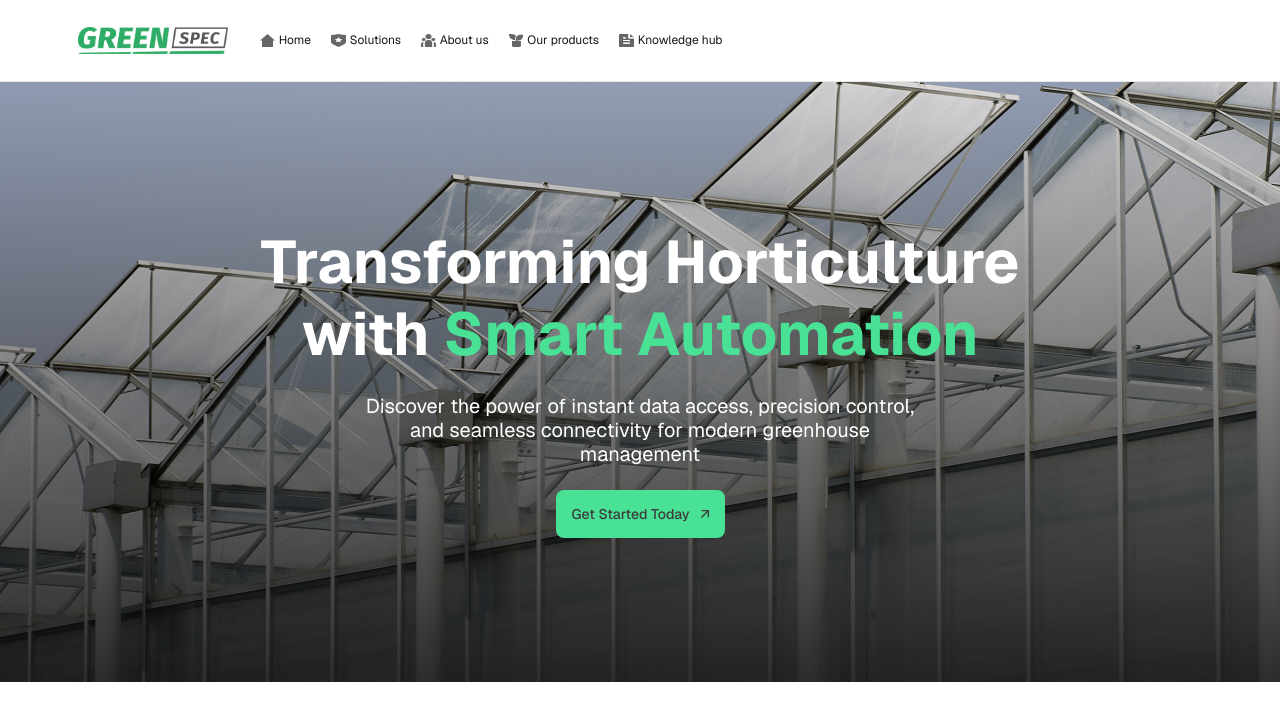
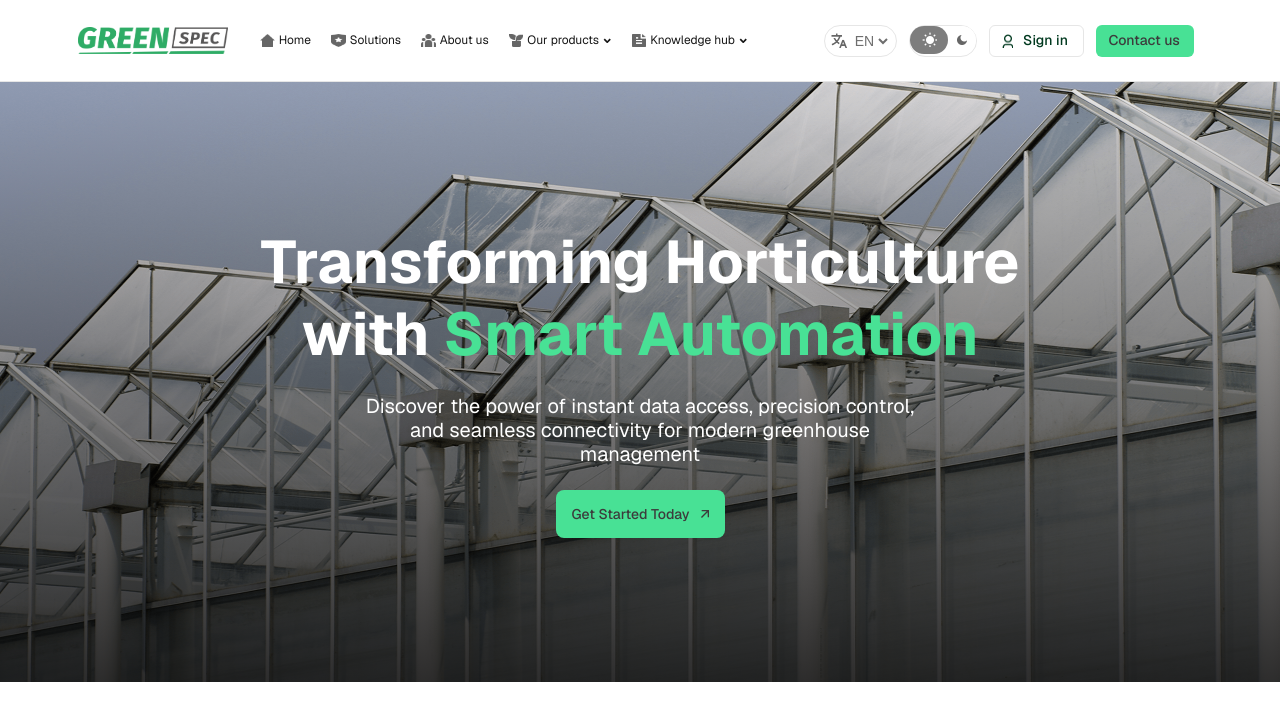
Before and after one commit to Johan2021usa/greenspec-project, an Angular app: page / in a window 1280 px wide. Shown: the top 720 px of the page. Built offline with nearby package versions, Linux system fonts and the light colour scheme.

Commit message:
0.0.5.3 Feat(Desktop navbar 90%, pending hover and lg efects)

```diff
--- a/src/app/components/banner/banner.component.css
+++ b/src/app/components/banner/banner.component.css
@@ -44,6 +44,7 @@
 }
 .button{
   display: flex;
+  cursor: pointer;
   align-items: center;
   justify-content: center;
   background-color: var(--bg-button-banner);
--- a/src/app/components/navbar/navbar-css/menu-style.css
+++ b/src/app/components/navbar/navbar-css/menu-style.css
@@ -28,6 +28,9 @@
   box-sizing: border-box;
   font-family: var(--geist-family);
 }
+.--gap{
+  gap: 12px;
+}
 .menu__toggle-lang{
   display: flex;
   justify-content: center;
@@ -38,6 +41,7 @@
   border-radius: 60px;
   border: 1px solid var(--border-clr);
   box-sizing: border-box;
+  cursor: pointer;
 }
 .menu__toggle-lang-icon{
   width: 0.979rem;
@@ -51,6 +55,7 @@
   transition: all 500ms ease-in-out;
   font-size: 0.875rem;
   color: var(--lang-fonts-clr);
+  cursor: pointer;
 }
 .menu__function-selector:focus{
   outline: none
@@ -74,6 +79,11 @@
   border-radius: 6px;
   border: 1px solid var(--border-clr);
   box-sizing: border-box;
+  cursor: pointer;
+  transition: all 200ms ease-in-out;
+}
+.menu__button:active{
+  background-color: var(--green-600);
 }
 .menu__button-icon{
   height: 0.875rem;
@@ -85,6 +95,7 @@
   font-weight: 500;
   line-height: 16.8px;
   color: var(--sign-in-clr);
+  transition: all 200ms ease-in-out;
   &.--black{
     color: var(--contact-font-clr);
   }
@@ -177,7 +188,7 @@
   padding: 0.5rem 0.625rem;
   align-items: center;
   height: 36px;
-  color:var(--drop-item-clr);
+  color: var(--drop-item-clr);
   font-weight: 400;
   font-size: 0.875rem;
   line-height: 19.6px;
--- a/src/app/components/navbar/navbar.component.css
+++ b/src/app/components/navbar/navbar.component.css
@@ -69,6 +69,7 @@
   width: 4.125rem;
   border:0.8px solid var(--border-clr);
   border-radius: 50px;
+  cursor: pointer;
 }
 .navbar__toggle-button{
   display: flex;
@@ -169,7 +170,13 @@
     gap: 4px;
     padding: 0 8px;
     box-sizing: border-box;
+    cursor: pointer;
+    border-radius: 60px;
+    transition: all 200ms ease-in-out;
     /* border: 1px solid red; */
+  }
+  .pages__option:hover{
+    background-color: var(--active-menu-clr);
   }
   .pages__option-icon{
     width: 0.917rem;
@@ -182,6 +189,59 @@
     font-weight: 400;
     font-size: 0.75rem;
     line-height: 1.05rem;
+    transition: all 200ms ease-in-out;
+  }
+  .pages__drop-cont{
+    scale: 0;
+    position: absolute;
+    /* display: none; */
+    width: 0;
+    height: 0;
+    left: 38.2rem;
+    top: 3.9rem;
+    opacity: 0;
+    transition: all 200ms ease-in-out allow-discrete;
+    &.--active-d{
+      position: absolute;
+      display: flex;
+      flex-direction: column;
+      scale: 1;
+      opacity: 1;
+      padding: 4px;
+      width: 13.75rem;
+      height: 11.75rem;
+      background-color: var(--back-ground);
+      border: 1px solid var(--border-clr);
+      border-radius: 4px;
+    }
+  }
+  .--alt-position-k{
+    left: 45.5rem;
+  }
+  .--active-d-k{
+    position: absolute;
+    display: flex;
+    flex-direction: column;
+    scale: 1;
+    opacity: 1;
+    padding: 4px;
+    width: 13.75rem;
+    height: 7.25rem;
+    background-color: var(--back-ground);
+    border: 1px solid var(--border-clr);
+    border-radius: 4px;
+  }
+  .pages__drop-item{
+    padding: 8px 10px;
+    height: 36px;
+    cursor: pointer;
+    color: var(--drop-item-clr);
+    font-family: var(--geist-family);
+    font-size: 0.875rem ;
+    transition: all 200ms ease-in-out;
+  }
+  .pages__drop-item:hover{
+    background-color: var(--active-menu-clr);
   }
 
 }
--- a/src/app/components/navbar/navbar.component.html
+++ b/src/app/components/navbar/navbar.component.html
@@ -15,7 +15,7 @@
   }
   <section class="navbar__buttons-container" >
     <!-- Toggle container -->
-    <article class="navbar__toggle-container" (click)="toggleDarkMode($event)">
+    <article class="navbar__toggle-container" (click)="toggleDarkMode(1)">
       <div #buttonActive class="navbar__toggle-button --active">
         <img class="navbar__toggle-img" src="assets/vectors/navbar__button-sun--light.png" alt="">
       </div>
@@ -45,36 +45,88 @@
           alt="home-icon" class="pages__option-icon">
           <h3 class="pages__option-title">Home</h3>
         </article>
-        <article class="pages__option" [routerLink]="['/home']" routerLinkActive="router-link-active">
+        <article class="pages__option" [routerLink]="['/solutions']" routerLinkActive="router-link-active">
           <img src="assets/vectors/menu__option-icon-solutions.png"
           alt="home-icon" class="pages__option-icon">
           <h3 class="pages__option-title">Solutions</h3>
         </article>
-        <article class="pages__option" [routerLink]="['/home']" routerLinkActive="router-link-active">
+        <article class="pages__option" [routerLink]="['/about-us']" routerLinkActive="router-link-active">
           <img src="assets/vectors/menu__option-icon-about.png"
           alt="home-icon" class="pages__option-icon">
           <h3 class="pages__option-title">About us</h3>
         </article>
-        <article class="pages__option" [routerLink]="['/home']" routerLinkActive="router-link-active">
+
+        <article class="pages__option" (click)="toggleProductsDesk()">
           <img src="assets/vectors/menu__option-icon-products.png"
           alt="home-icon" class="pages__option-icon">
           <h3 class="pages__option-title">Our products</h3>
+          <svg #arrowProducts class="menu__option-row" width="10" height="6" viewBox="0 0 10 6" fill="none" xmlns="http://www.w3.org/2000/svg">
+            <path class="menu__option-row" d="M4.99976 6.0006L0.75708 1.758L2.1713 0.34375L4.99976 3.1722L7.82816 0.34375L9.24236 1.758L4.99976 6.0006Z" fill="#171717"/>
+          </svg>
         </article>
-        <article class="pages__option" [routerLink]="['/home']" routerLinkActive="router-link-active">
+
+        <section #dropProductsDesk class="pages__drop-cont">
+            <article class="pages__drop-item">Soil sensors</article>
+            <article class="pages__drop-item">Climate sensors</article>
+            <article class="pages__drop-item">loT Sensors</article>
+            <article class="pages__drop-item">Water sensors</article>
+            <article class="pages__drop-item">Hardware.</article>
+        </section>
+
+        <article class="pages__option" (click)="toggleKnowledgeDesk()">
           <img src="assets/vectors/menu__option-icon-knowledge.png"
           alt="home-icon" class="pages__option-icon">
           <h3 class="pages__option-title">Knowledge hub</h3>
+          <svg #arrowKnowledge class="menu__option-row" width="10" height="6" viewBox="0 0 10 6" fill="none" xmlns="http://www.w3.org/2000/svg">
+            <path class="menu__option-row" d="M4.99976 6.0006L0.75708 1.758L2.1713 0.34375L4.99976 3.1722L7.82816 0.34375L9.24236 1.758L4.99976 6.0006Z" fill="#171717"/>
+          </svg>
+        </article>
+
+        <section #dropKnowledgeDesk class="pages__drop-cont --alt-position-k">
+          <article class="pages__drop-item">News</article>
+          <article class="pages__drop-item">Manual guides</article>
+          <article class="pages__drop-item">Case studies</article>
+        </section>
+      </section>
+    </article>
+
+    <article class="menu__functions-container --gap">
+
+      <article class="menu__toggle-lang">
+        <img src="assets/vectors/menu__function-icon.png" alt="language-icon" class="menu__toggle-lang-icon">
+        <select class="menu__function-selector">
+          <option value="EN" class="menu__selector-option">EN</option>
+          <option value="ES" class="menu__selector-option">ES</option>
+        </select>
+      </article>
+
+      <article class="navbar__toggle-container" (click)="toggleDarkMode(2)">
+        <div #buttonActiveDesk class="navbar__toggle-button --active">
+          <img class="navbar__toggle-img" src="assets/vectors/navbar__button-sun--light.png" alt="">
+        </div>
+        <div class="navbar__toggle-background">
+          <img class="navbar__toggle-img --small" src="assets/vectors/navbar__button-sun.png" alt="">
+        </div>
+        <div class="navbar__toggle-background">
+          <img class="navbar__toggle-img --small" src="assets/vectors/navbar__button-moon.png" alt="moon-button-icon">
+        </div>
+      </article>
+
+      <section class="menu__buttons-group">
+        <article class="menu__button">
+          <img src="assets/vectors/menu__button-icon.png" alt="user-icon" class="menu__button-icon">
+          <h3 class="menu__button-title">Sign in</h3>
+        </article>
+
+        <article class="menu__button --action">
+          <h3 class="menu__button-title --black">Contact us</h3>
         </article>
       </section>
-
-    </article>
-
-    <article class="navbar__options-group">
-
     </article>
   </section>
 </nav>
 
+<!-- Mobile menu -->
 <menu #menuList class="menu --visibility">
 
   <article class="menu__functions-container">
@@ -121,7 +173,6 @@
            <img src="assets/vectors/menu__option-icon-products.png" alt="products-icon" class="menu__option-icon">
            <h3 class="menu__option-title">Our products</h3>
          </section>
-         <!-- <img #arrowProducts src="assets/vectors/menu__option-row.svg" alt="arrow-button" class="menu__option-row"> -->
           <svg #arrowProducts class="menu__option-row" width="10" height="6" viewBox="0 0 10 6" fill="none" xmlns="http://www.w3.org/2000/svg">
             <path class="menu__option-row" d="M4.99976 6.0006L0.75708 1.758L2.1713 0.34375L4.99976 3.1722L7.82816 0.34375L9.24236 1.758L4.99976 6.0006Z" fill="#171717"/>
           </svg>
--- a/src/app/components/navbar/navbar.component.ts
+++ b/src/app/components/navbar/navbar.component.ts
@@ -9,11 +9,14 @@ import {Router, RouterLink } from '@angular/router';
   styleUrls: ['./navbar.component.css', './navbar-css/menu-style.css']
 })
 export class NavbarComponent implements OnInit, AfterViewInit{
-
+  activeBut!:HTMLElement;
   @ViewChild('buttonActive') buttonActive!: ElementRef;
+  @ViewChild('buttonActiveDesk') buttonActiveDesk!: ElementRef;
   @ViewChild('menuList') menuList!: ElementRef;
   @ViewChild('dropProducts') dropProducts!: ElementRef;
+  @ViewChild('dropProductsDesk') dropProductsDesk!: ElementRef;
   @ViewChild('dropKnowledge') dropKnowledge!: ElementRef;
+  @ViewChild('dropKnowledgeDesk') dropKnowledgeDesk!: ElementRef;
   @ViewChild('arrowProducts') arrowProducts!: ElementRef;
   @ViewChild('arrowKnowledge') arrowKnowledge!: ElementRef;
   @ViewChild('menuBUtton') menuButton!: ElementRef;
@@ -33,31 +36,41 @@ export class NavbarComponent implements OnInit, AfterViewInit{
 
   ngAfterViewInit(): void {
     const activeBut:HTMLElement = this.buttonActive.nativeElement;
+    const activeButDesk:HTMLElement = this.buttonActiveDesk.nativeElement;
     if(localStorage.getItem("darkMode")==="true"){ // automatically run once the component is called, then..
       // CSS styles and vectors colors
       activeBut.children[0].setAttribute("src", "assets/vectors/navbar__button-moon--light-mini.png");
       activeBut.classList.add("--movement");
+      activeButDesk.children[0].setAttribute("src", "assets/vectors/navbar__button-moon--light-mini.png");
+      activeButDesk.classList.add("--movement");
       this.setDarkTheme(); // Setting themes - dark
     }else{
       activeBut.children[0].setAttribute("src", "assets/vectors/navbar__button-sun--light.png");
       activeBut.classList.remove("--movement");
+      activeButDesk.children[0].setAttribute("src", "assets/vectors/navbar__button-sun--light.png");
+      activeButDesk.classList.remove("--movement");
       this.setLightTheme(); // Setting themes - light
     }
   }
 
-  toggleDarkMode(event: Event):void{
-    const activeBut:HTMLElement = this.buttonActive.nativeElement;
+  toggleDarkMode(option: number):void{
+    if(option===1){
+      this.activeBut = this.buttonActive.nativeElement;
+    }else if(option===2){
+      this.activeBut = this.buttonActiveDesk.nativeElement;
+    }
+
     this.rootStyles = document.documentElement.style; // Getting the :root variables
-    if(activeBut.children[0].getAttribute("src")==="assets/vectors/navbar__button-sun--light.png"){
-      activeBut.children[0].setAttribute("src", "assets/vectors/navbar__button-moon--light-mini.png");
+    if(this.activeBut.children[0].getAttribute("src")==="assets/vectors/navbar__button-sun--light.png"){
+      this.activeBut.children[0].setAttribute("src", "assets/vectors/navbar__button-moon--light-mini.png");
       localStorage.setItem("darkMode", "true");
       this.setDarkTheme();
     }else{
-      activeBut.children[0].setAttribute("src", "assets/vectors/navbar__button-sun--light.png");
+      this.activeBut.children[0].setAttribute("src", "assets/vectors/navbar__button-sun--light.png");
       localStorage.setItem("darkMode", "false");
       this.setLightTheme();
     }
-    activeBut.classList.toggle("--movement");
+    this.activeBut.classList.toggle("--movement");
 
     // getComputedStyle(document.documentElement).getPropertyValue("--back-ground").trim();
   }
@@ -146,4 +159,35 @@ export class NavbarComponent implements OnInit, AfterViewInit{
     this.rootStyles.setProperty("--menu-bt-clr","var(--green-900)");
   }
 
+  toggleProductsDesk():void{
+    const dropProductsDesk:HTMLElement = this.dropProductsDesk.nativeElement;
+    const arrowProductsDesk:HTMLElement = this.arrowProducts.nativeElement;
+    dropProductsDesk.classList.toggle("--active-d");
+    arrowProductsDesk.classList.toggle("--up");
+    this.hideDrop(2);
+  }
+
+  toggleKnowledgeDesk():void{
+    const dropKnowledgeDesk:HTMLElement = this.dropKnowledgeDesk.nativeElement;
+    const arrowKnowledgeDesk:HTMLElement = this.arrowKnowledge.nativeElement;
+    dropKnowledgeDesk.classList.toggle("--active-d-k");
+    arrowKnowledgeDesk.classList.toggle("--up");
+    this.hideDrop(1);
+  }
+
+  hideDrop(option: number):void{
+    const dropProductsDesk:HTMLElement = this.dropProductsDesk.nativeElement;
+    const arrowProductsDesk:HTMLElement = this.arrowProducts.nativeElement;
+    const dropKnowledgeDesk:HTMLElement = this.dropKnowledgeDesk.nativeElement;
+    const arrowKnowledgeDesk:HTMLElement = this.arrowKnowledge.nativeElement;
+    if(option===1){
+      dropProductsDesk.classList.remove("--active-d");
+      arrowProductsDesk.classList.remove("--up");
+    }
+    else if(option===2){
+      dropKnowledgeDesk.classList.remove("--active-d-k");
+      arrowKnowledgeDesk.classList.remove("--up");
+    }
+
+  }
 }
```
